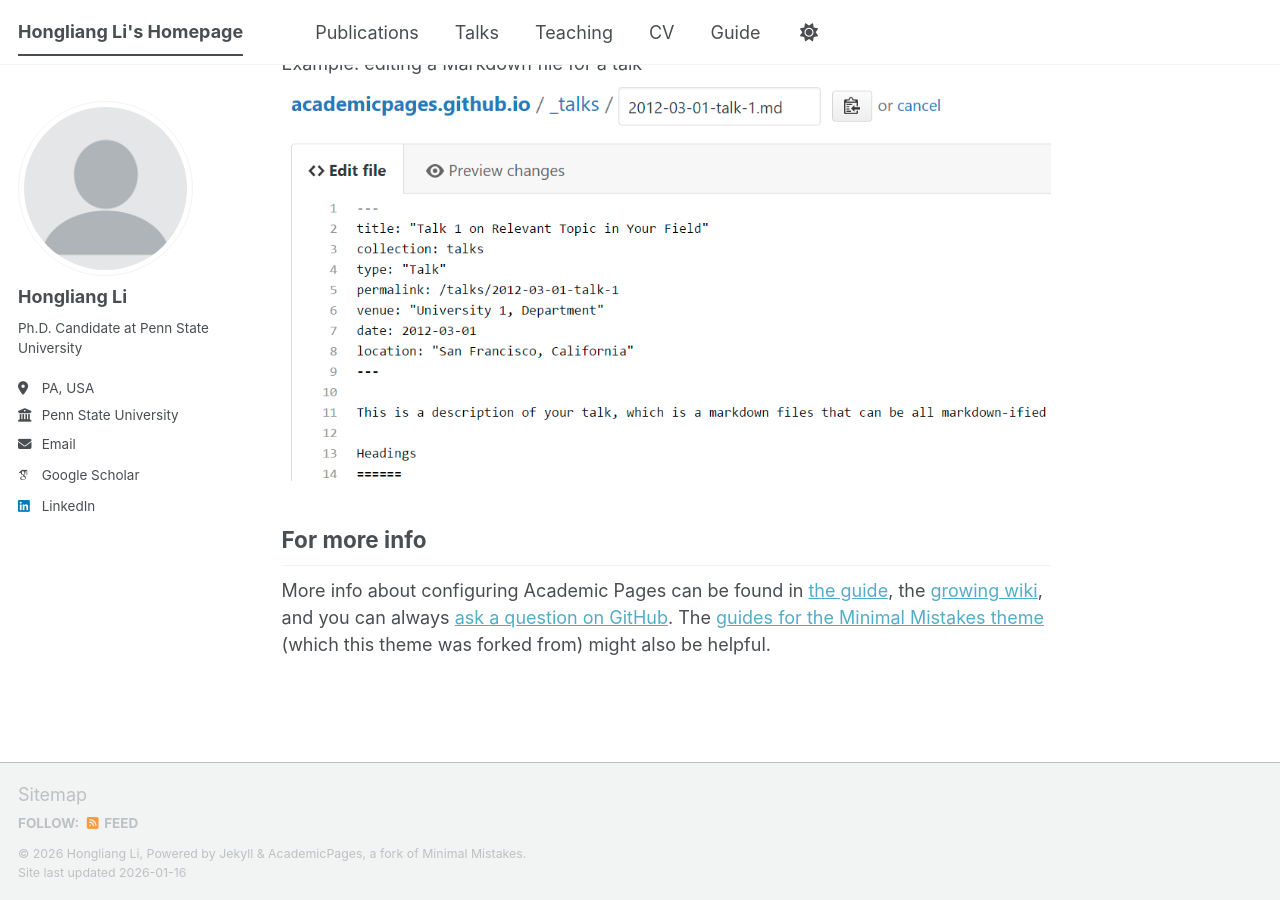
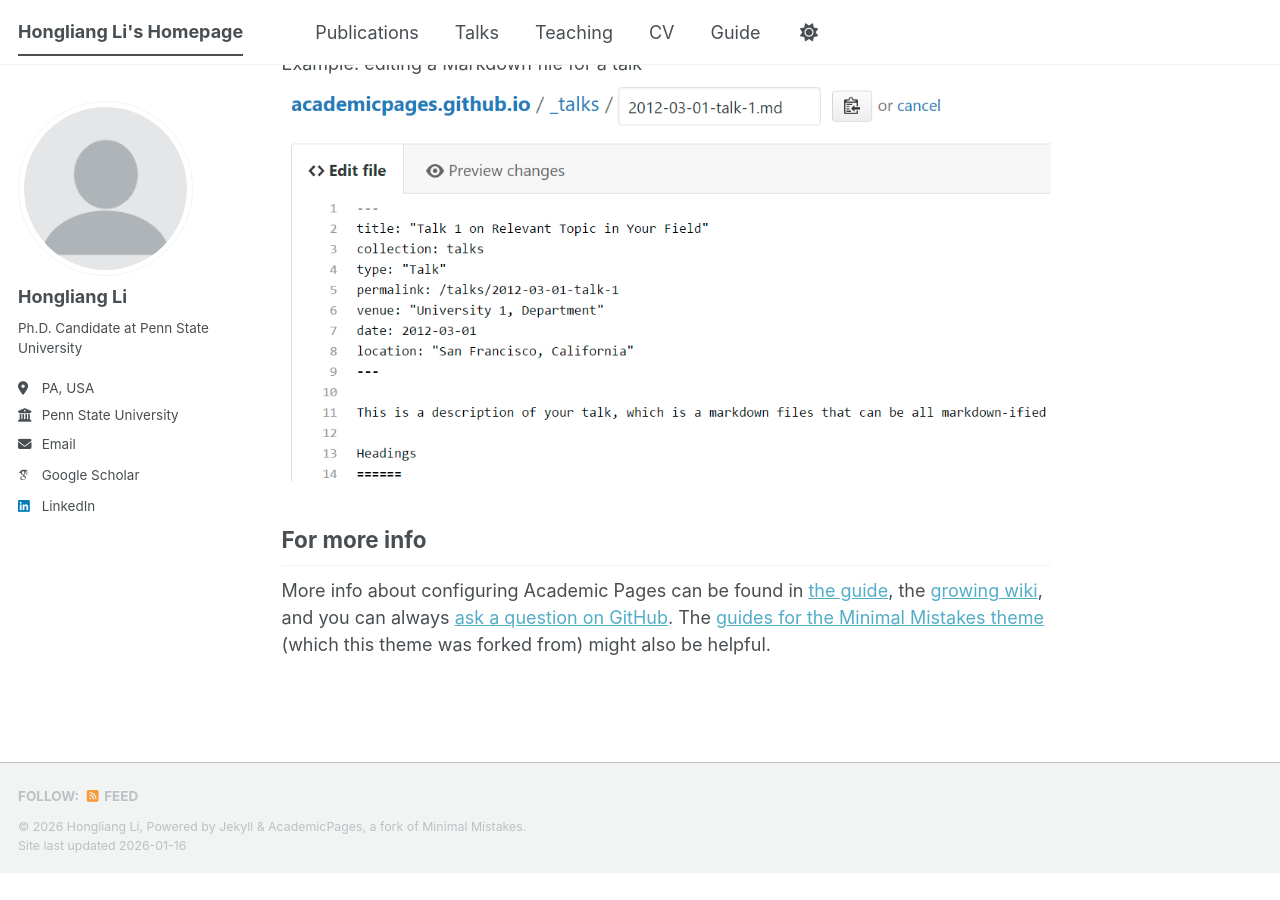
Before and after one commit to HongliangLiPSU/honglianglipsu.github.io, a Jekyll site: the page built from _pages/about.md, in a window 1280 px wide and 900 px high, scrolled down 2720 px. Built offline with Jekyll 4.4.1, drawn with Linux system fonts in a browser that asks for light colours; some web fonts are replaced; a script bundle is joined from its source files by our own code; library files that are not in the unit come from our copies; after the commit the page ends 3593 px from its top, so only the background shows below that.

Commit message:
Comment out custom footer snippets
Commented out existing footer scripts and links.

```diff
--- a/_includes/footer/custom.html
+++ b/_includes/footer/custom.html
@@ -1,16 +1,16 @@
 <!-- start custom footer snippets -->
 
-<a href="/sitemap/">Sitemap</a>
+<!-- <a href="/sitemap/">Sitemap</a> -->
 
 <!-- Support for MatJax -->
-<script defer src="https://cdnjs.cloudflare.com/polyfill/v3/polyfill.min.js?features=es6"></script>
-<script defer src="https://cdn.jsdelivr.net/npm/mathjax@3/es5/tex-mml-chtml.js" id="MathJax-script"></script>
+<!-- <script defer src="https://cdnjs.cloudflare.com/polyfill/v3/polyfill.min.js?features=es6"></script>
+<script defer src="https://cdn.jsdelivr.net/npm/mathjax@3/es5/tex-mml-chtml.js" id="MathJax-script"></script> -->
 
 <!-- Support for Mermaid -->
-<script type="module">
+<!-- <script type="module">
     import mermaid from 'https://cdn.jsdelivr.net/npm/mermaid@11/dist/mermaid.esm.min.mjs';
     mermaid.initialize({startOnLoad:true, theme:'default'});
     await mermaid.run({querySelector:'code.language-mermaid'});
-</script>
+</script> -->
 
 <!-- end custom footer snippets -->
```
